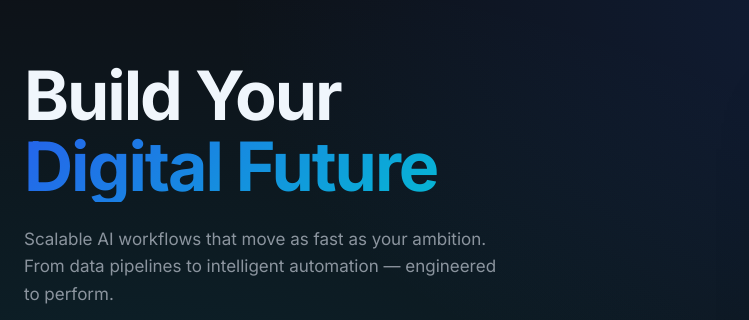
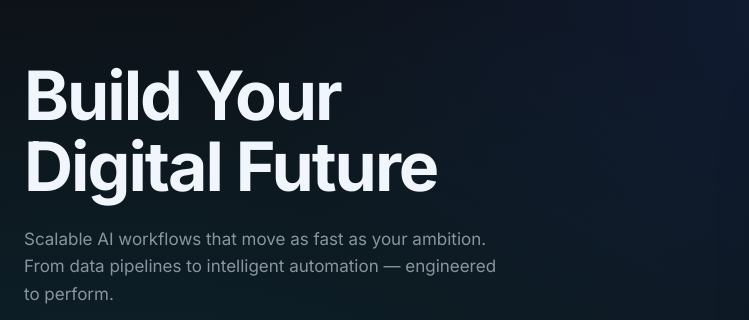
Before and after one commit to Bytes0211/bytestreams, a website: page index.html in a window 1280 px wide. Shown: the part 245-565 px from the top of the page, 0-749 px from the left. Drawn offline with Linux system fonts and the light colour scheme.

Commit message:
fix(app); second attempt to fix cloudflare blueout

```diff
--- /dev/null
+++ b/github/ISSUES/fix-hero-accent-color-inheritance.md
@@ -0,0 +1,51 @@
+# fix(css, sass): hero accent text color inheritance to match headline
+
+## Summary
+
+Updated hero accent text rendering to use color inheritance instead of solid blue, eliminating the blue block artifact while ensuring "Digital Future" matches the parent headline's white text color.
+
+---
+
+## Problem
+
+After removing the gradient clipping approach (which was rendering as a blue rectangle), the hero accent was displaying in solid brand blue (`#3B82F6`), creating a visual mismatch with the parent headline "Build Your" which displays in white (`#F0F6FC`).
+
+---
+
+## Solution
+
+Changed the gradient-text mixin to use `color: inherit;` instead of a hardcoded color. This ensures:
+
+1. Hero accent inherits the parent `.hero__headline` color (white)
+2. No blue block artifact
+3. Consistent visual appearance across "Build Your" and "Digital Future"
+4. Reliable cross-browser rendering without complex clipping rules
+
+---
+
+## Files Changed
+
+- `sass/abstracts/_mixins.scss` — Updated `@mixin gradient-text` to use `color: inherit;`
+- `dist/css/main.css` — Updated `.gradient-text` and `.hero__headline .hero__accent` selectors
+
+---
+
+## Acceptance Criteria
+
+- "Build Your" and "Digital Future" display in matching white text
+- No blue rectangle or solid blue text visible
+- Consistent rendering in Chrome, Firefox, and Safari
+- Local preview and Cloudflare deployment render identically
+
+---
+
+## Related
+
+- Closes issue #3 (blue block rendering in production)
+
+---
+
+## Labels
+
+- `bug`
+- `fix`
--- a/sass/abstracts/_mixins.scss
+++ b/sass/abstracts/_mixins.scss
@@ -75,19 +75,10 @@
 }
 
 @mixin gradient-text {
-  // Fallback: solid brand blue so text is always visible, even if
-  // background-clip: text isn't honoured by the browser / rendering path.
-  color: $flow-blue;
-
-  // Only enable transparent text when both clipping and text-fill are
-  // supported; this prevents rectangular gradient blocks in some engines.
-  @supports (((-webkit-background-clip: text) or (background-clip: text)) and (-webkit-text-fill-color: transparent)) {
-    background: $brand-gradient;
-    -webkit-background-clip: text;
-            background-clip: text;
-    -webkit-text-fill-color: transparent;
-            color: transparent;
-  }
+  // Note: background-clip: text can render as a solid rectangle instead of
+  // clipping to glyphs in some production rendering paths. For hero accents,
+  // inherit parent text color for consistent rendering.
+  color: inherit;
 }
 
 // ---------- Visually hidden ---------------------------------------------
```
Also changed, not shown: dist/css/main.css.
